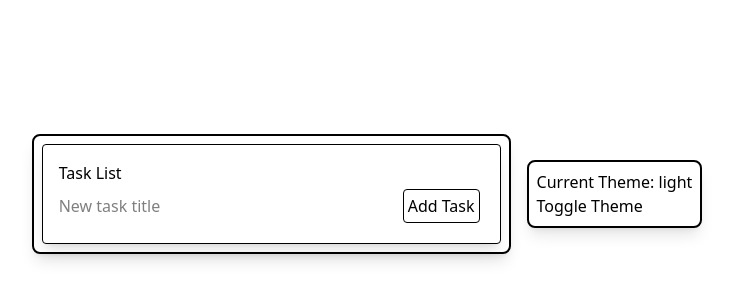
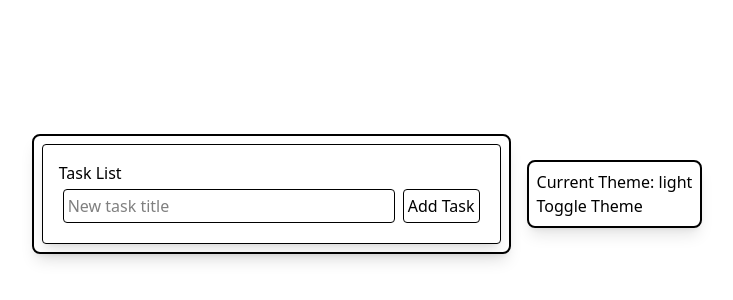
Before and after one commit to tigerbook73/learn-react, a React (Vite) app: page / in a window 1280 px wide. Shown: the part 206-506 px from the top of the page, without its empty margins (273-1006 px from the left). Built offline with nearby package versions, Linux system fonts and the light colour scheme.

Commit message:
Enhance NewTask component: add input focus on task addition and update styling

```diff
--- a/src/Components/Todo.tsx
+++ b/src/Components/Todo.tsx
@@ -1,4 +1,4 @@
-import { useReducer, useState } from "react";
+import { useReducer, useRef, useState } from "react";
 import { ErrorBoundary } from "react-error-boundary";
 
 function ErrorFallback({ error, resetErrorBoundary }: { error: Error; resetErrorBoundary: () => void }) {
@@ -137,12 +137,14 @@ function Task({ task, action }: { task: Task; action: React.Dispatch<TaskAction>
 
 function NewTask({ action }: { action: React.Dispatch<TaskAction> }) {
   const [title, setTitle] = useState("");
+  const inputRef = useRef<HTMLInputElement>(null);
 
   const handleSubmit = (e: React.FormEvent) => {
     e.preventDefault();
     if (title.trim()) {
       action({ type: "add", title });
       setTitle("");
+      inputRef.current?.focus();
     }
   };
 
@@ -153,7 +155,8 @@ function NewTask({ action }: { action: React.Dispatch<TaskAction> }) {
         value={title}
         onChange={(e) => setTitle(e.target.value)}
         placeholder="New task title"
-        className="w-85"
+        className="m-1 p-1 w-83 border-1 rounded"
+        ref={inputRef}
       />
       <button type="submit" className="m-1 p-1 border-1 rounded">
         Add Task
```
